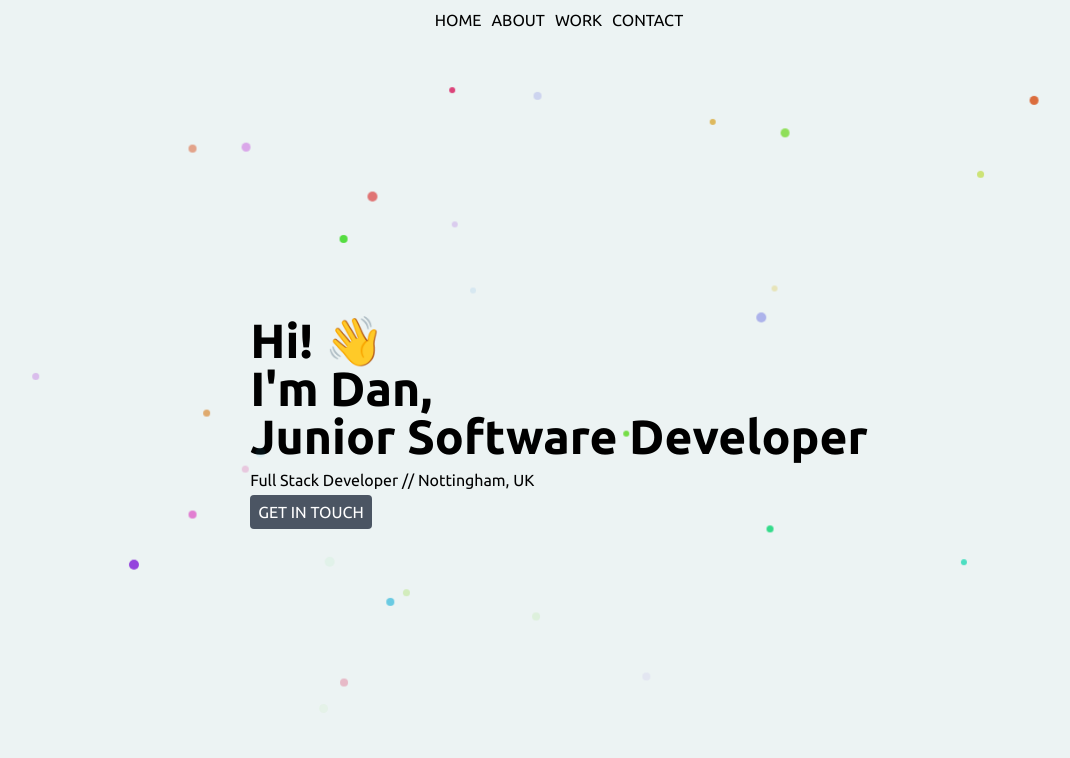
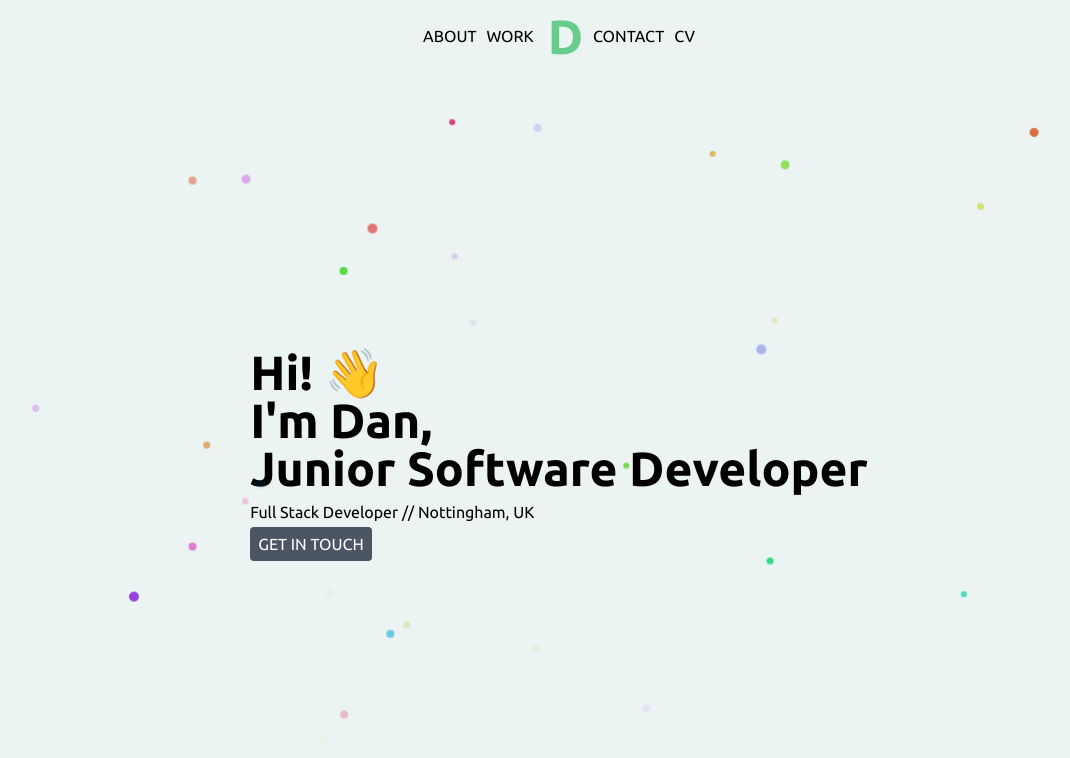
Before and after one commit to Deehjay/portfolio, a Vue app: page / in a window 1280 px wide. Shown: the top 758 px of the page, without its empty margins (81-1151 px from the left). Built offline with nearby package versions, Linux system fonts and the light colour scheme.

Commit message:
Change nav to include CV and middle logo

```diff
--- a/src/components/Nav.vue
+++ b/src/components/Nav.vue
@@ -1,9 +1,17 @@
 <template>
-  <nav class="">
-    <router-link to="/">Home</router-link>
+  <nav class="p-5">
     <router-link to="/about">About</router-link>
-    <router-link to="/work">Work</router-link>
+    <router-link id="nav-2nd-child" to="/work">Work</router-link>
+    <div class="name-accent-container">
+      <router-link to="/"
+        ><span class="text-5xl font-sans font-bold name-accent glow"
+          >D</span
+        ></router-link
+      >
+    </div>
+
     <router-link to="/contact">Contact</router-link>
+    <router-link to="/contact">CV</router-link>
   </nav>
 </template>
 
@@ -13,7 +21,35 @@ nav {
   align-items: center;
   justify-content: center;
   gap: 10px;
-  height: 5vh;
+  height: 9vh;
   text-transform: uppercase;
+  animation: fadeIn 0.8s;
+}
+
+#nav-2nd-child {
+  margin-right: 4px;
+}
+
+@keyframes fadeIn {
+  0% {
+    opacity: 0;
+    transform: translateY(100%);
+  }
+  100% {
+    opacity: 1;
+    transform: translateY(0);
+  }
+}
+
+.name-accent-container a span:hover {
+  color: #3eb868;
+}
+
+.name-accent-container a span {
+  transition: all 0.5s ease;
+}
+
+nav .router-link-exact-active {
+  color: #68cc8c;
 }
 </style>
```
